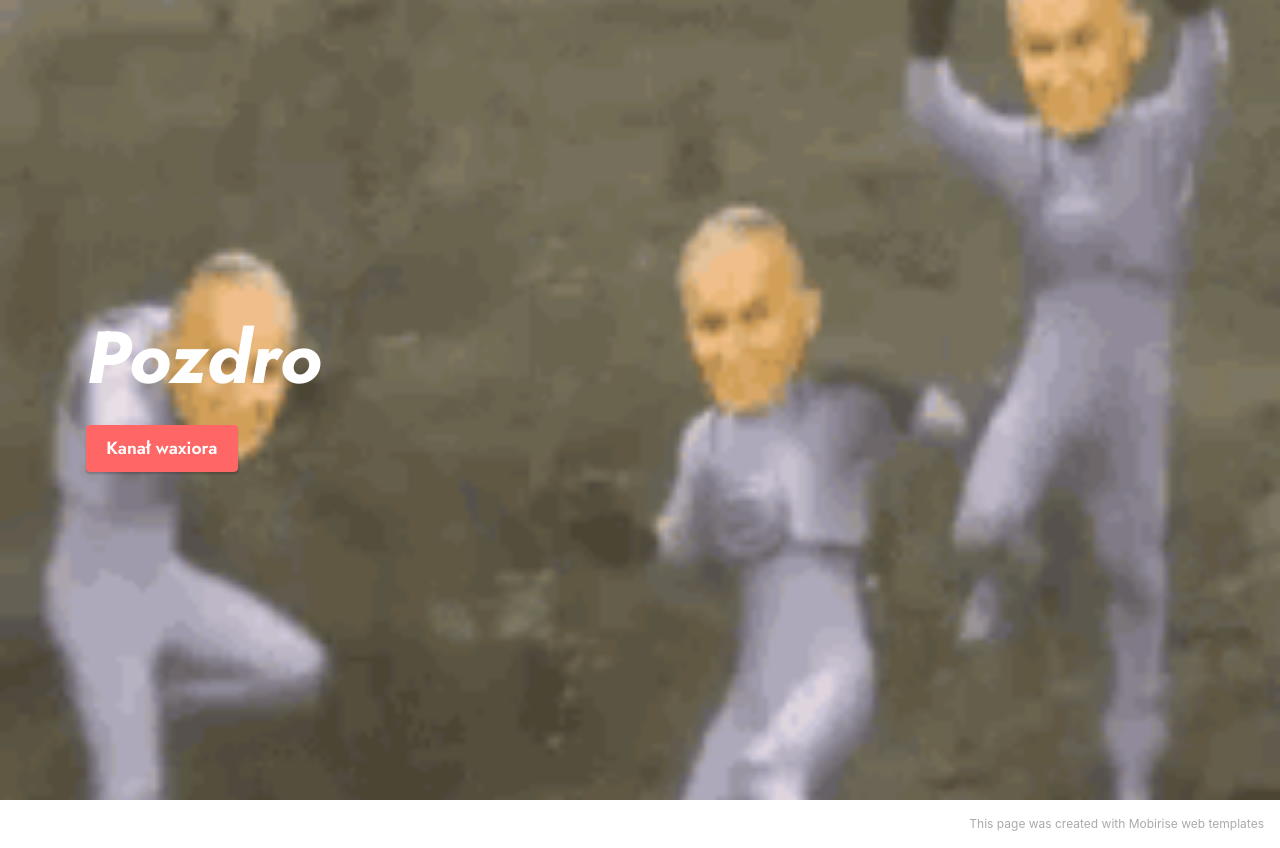
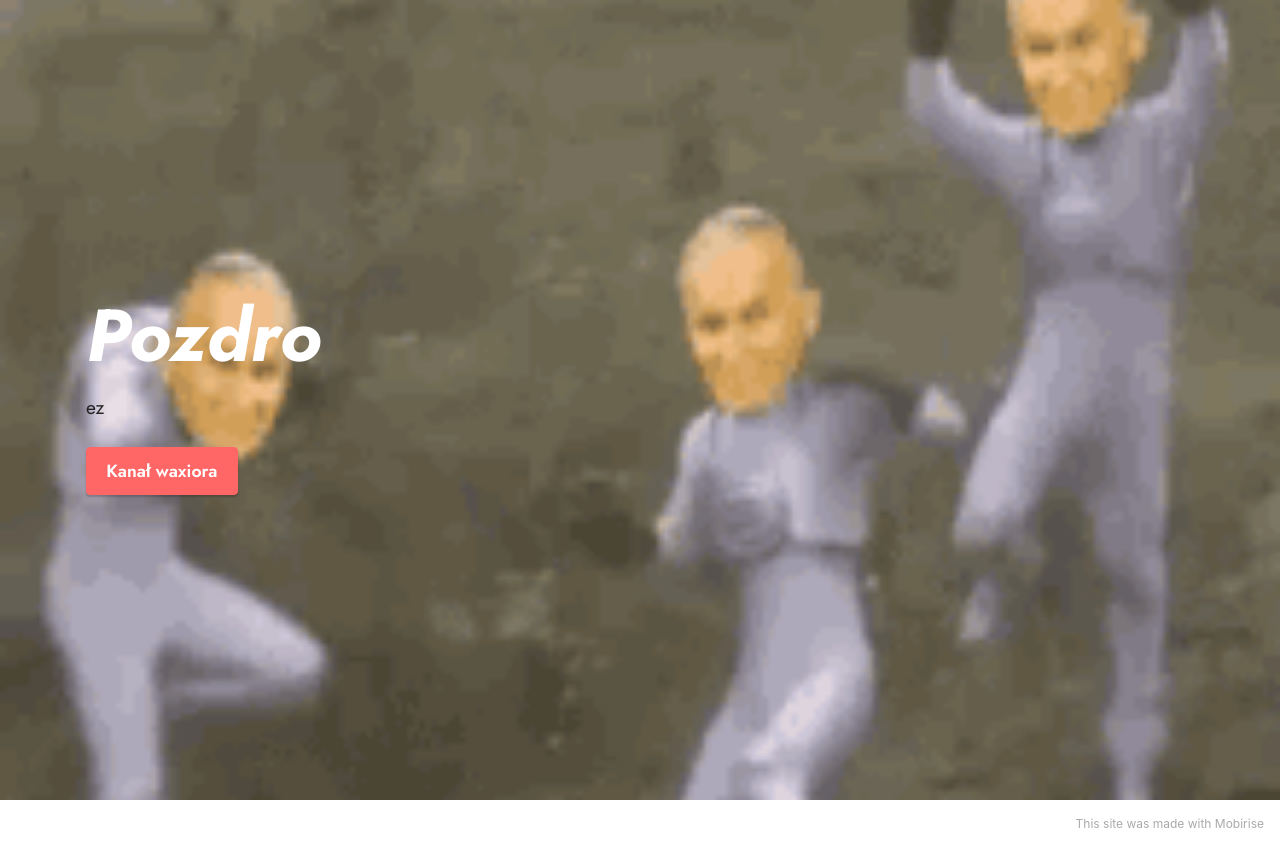
Before and after one commit to waxior-pl/waxior-pl.github.io, a plain HTML site: page index.html in a window 1280 px wide. Drawn offline with Linux system fonts and the light colour scheme.

Commit message:
Add files via upload

```diff
--- a/index.html
+++ b/index.html
@@ -37,12 +37,12 @@
             <div class="col-12 col-lg-5">
                 <h1 class="mbr-section-title mbr-fonts-style mb-3 display-1"><strong><em>Pozdro</em></strong></h1>
 
-                <p class="mbr-text mbr-fonts-style display-7"></p>
+                <p class="mbr-text mbr-fonts-style display-7">ez</p>
                 <div class="mbr-section-btn mt-3"><a class="btn btn-secondary display-4" href="https://tv-trwam.pl/" target="_blank">Kanał waxiora</a></div>
             </div>
         </div>
     </div>
-</section><section style="background-color: #fff; font-family: -apple-system, BlinkMacSystemFont, 'Segoe UI', 'Roboto', 'Helvetica Neue', Arial, sans-serif; color:#aaa; font-size:12px; padding: 0; align-items: center; display: flex;"><a href="https://mobirise.site/w" style="flex: 1 1; height: 3rem; padding-left: 1rem;"></a><p style="flex: 0 0 auto; margin:0; padding-right:1rem;"><a href="https://mobirise.site/q" style="color:#aaa;">This page</a> was created with Mobirise web templates</p></section><script src="assets/web/assets/jquery/jquery.min.js"></script>  <script src="assets/popper/popper.min.js"></script>  <script src="assets/tether/tether.min.js"></script>  <script src="assets/bootstrap/js/bootstrap.min.js"></script>  <script src="assets/smoothscroll/smooth-scroll.js"></script>  <script src="assets/theme/js/script.js"></script>
+</section><section style="background-color: #fff; font-family: -apple-system, BlinkMacSystemFont, 'Segoe UI', 'Roboto', 'Helvetica Neue', Arial, sans-serif; color:#aaa; font-size:12px; padding: 0; align-items: center; display: flex;"><a href="https://mobirise.site/h" style="flex: 1 1; height: 3rem; padding-left: 1rem;"></a><p style="flex: 0 0 auto; margin:0; padding-right:1rem;"><a href="https://mobirise.site/c" style="color:#aaa;">This</a> site was made with Mobirise</p></section><script src="assets/web/assets/jquery/jquery.min.js"></script>  <script src="assets/popper/popper.min.js"></script>  <script src="assets/tether/tether.min.js"></script>  <script src="assets/bootstrap/js/bootstrap.min.js"></script>  <script src="assets/smoothscroll/smooth-scroll.js"></script>  <script src="assets/theme/js/script.js"></script>
 
 
 </body>
```
Also changed, not shown: 1 other file.
